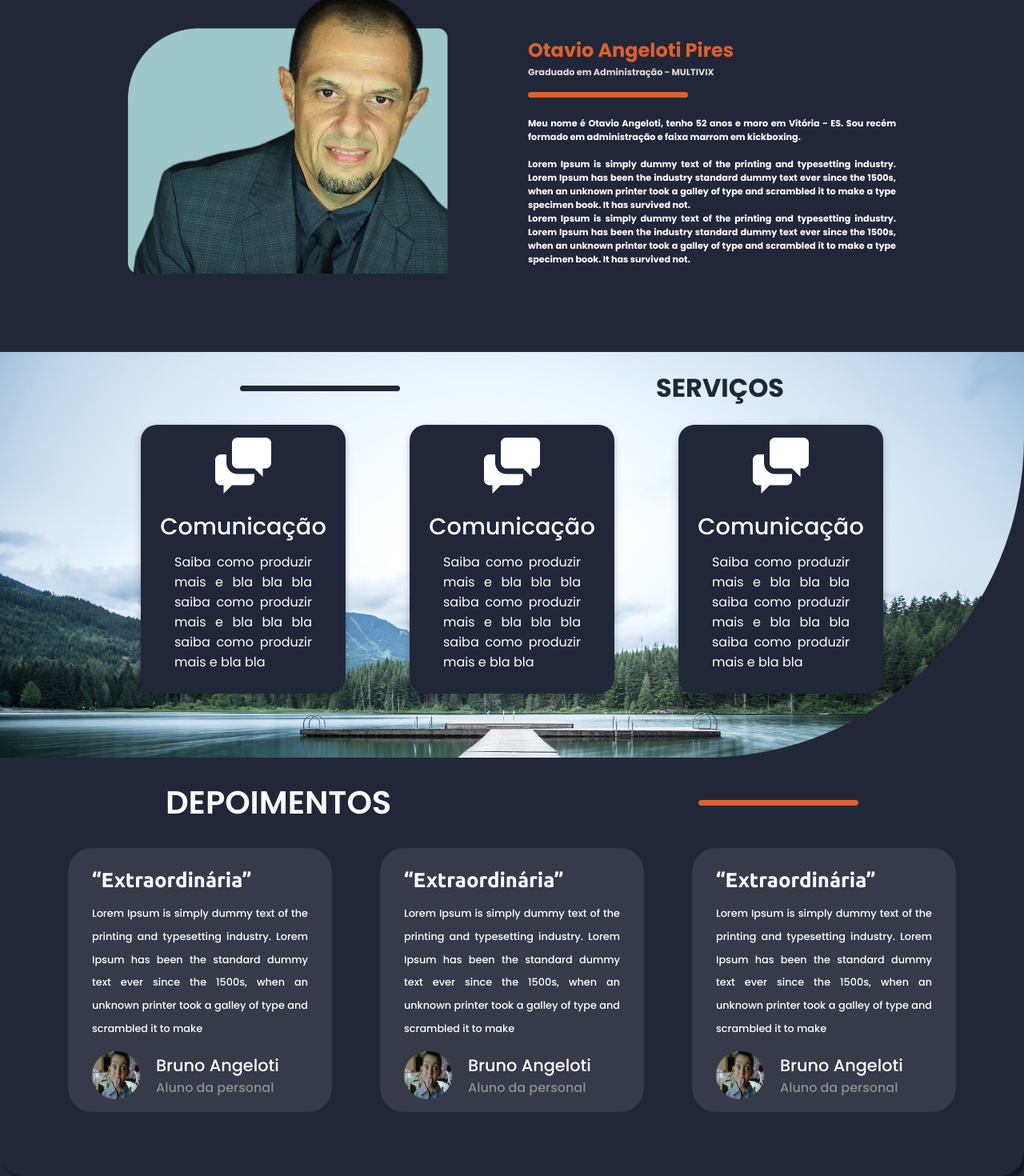
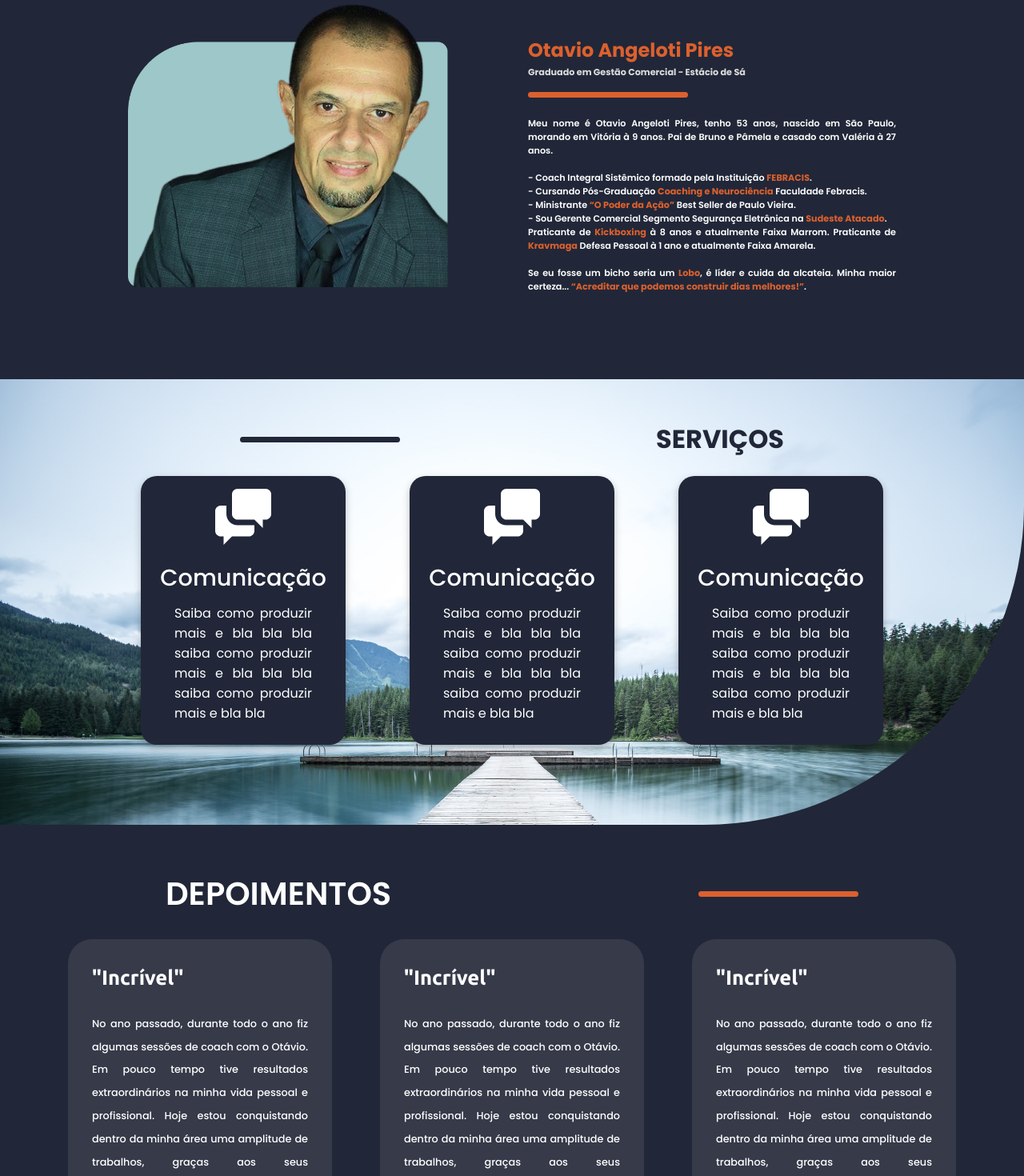
Before and after one commit to BrunoAngeloti/SiteOtavioCoach, a Next.js app: page / in a window 1280 px wide. Shown: the part 879-2349 px from the top of the page at 80% size. Built offline with nearby package versions, Linux system fonts and the light colour scheme.

Commit message:
Alguns conteudos colocados

```diff
--- a/components/CardDepositions.js
+++ b/components/CardDepositions.js
@@ -1,19 +1,18 @@
 import styles from '../styles/components/CardDepositions.module.scss'
 
-export function CardDepositions(){
+export function CardDepositions(props){
+    const {title, text, name, description, img} = props.people;
     return(
         <div className={styles.container}>
 
-            <h1>“Extraordinária”</h1>
-            <p>
-                Lorem Ipsum is simply dummy text of the printing and typesetting industry. Lorem Ipsum has been the standard dummy text ever since the 1500s, when an unknown printer took a galley of type and scrambled it to make
-            </p>
+            <h1>{title}</h1>
+            <p>{text}</p>
 
             <div className={styles.info}>
-                <img src="brunin.JPG" alt="bruno" />
+                <img src={img} alt="bruno" />
                 <div className={styles.title}>
-                    <h2>Bruno Angeloti</h2>
-                    <h3>Aluno da personal</h3>
+                    <h2>{name}</h2>
+                    <h3>{description}</h3>
                 </div>
             </div>
         </div>
--- a/containers/About.js
+++ b/containers/About.js
@@ -7,12 +7,16 @@ export function About(props) {
         <img src="/fotoPai.png"/>
         <div className={styles.textArea}>
             <h1>Otavio Angeloti Pires</h1>
-            <p>Graduado em Administração - MULTIVIX</p>
+            <p>Graduado em Gestão Comercial - Estácio de Sá</p>
             <Bar type="1"/>
             <p>
-                Meu nome é Otavio Angeloti, tenho 52 anos e moro em Vitória - ES. Sou recém formado em administração e faixa marrom em kickboxing.<br/><br/>
-                Lorem Ipsum is simply dummy text of the printing and typesetting industry. Lorem Ipsum has been the industry standard dummy text ever since the 1500s, when an unknown printer took a galley of type and scrambled it to make a type specimen book. It has survived not.<br/>
-                Lorem Ipsum is simply dummy text of the printing and typesetting industry. Lorem Ipsum has been the industry standard dummy text ever since the 1500s, when an unknown printer took a galley of type and scrambled it to make a type specimen book. It has survived not.
+                Meu nome é Otavio Angeloti Pires, tenho 53 anos, nascido em São Paulo, morando em Vitória à 9 anos. Pai de Bruno e Pâmela e casado com Valéria à 27 anos.<br/><br/>
+                - Coach Integral Sistêmico formado pela Instituição <strong>FEBRACIS</strong>.<br/>
+                - Cursando Pós-Graduação <strong>Coaching e Neurociência</strong> Faculdade Febracis.<br/>
+                - Ministrante <strong>“O Poder da Ação”</strong> Best Seller de Paulo Vieira.<br/>
+                - Sou Gerente Comercial Segmento Segurança Eletrônica na <strong>Sudeste Atacado</strong>.<br/>
+                Praticante de <strong>Kickboxing</strong> à 8 anos e atualmente Faixa Marrom. Praticante de <strong>Kravmaga</strong> Defesa Pessoal à 1 ano e atualmente Faixa Amarela.<br/><br/>
+                Se eu fosse um bicho seria um <strong>Lobo</strong>, é líder e cuida da alcateia. Minha maior certeza... <strong>“Acreditar que podemos construir dias melhores!”</strong>.
             </p>
         </div>
     </div>
--- a/containers/Depositions.js
+++ b/containers/Depositions.js
@@ -2,6 +2,30 @@ import { CardDepositions } from '../components/CardDepositions'
 import styles from '../styles/containers/Depositions.module.scss'
 
 import {Bar} from '../components/Bar'
+
+const depositions = [
+    {
+        name: 'Pâmela Cristina',
+        description: 'Personal training',
+        title: '"Incrível"',
+        text: 'No ano passado, durante todo o ano fiz algumas sessões de coach com o Otávio. Em pouco tempo tive resultados extraordinários na minha vida pessoal e profissional. Hoje estou conquistando dentro da minha área uma amplitude de trabalhos, graças aos seus direcionamentos. Eu indiquei e indico o trabalho dele para todos aqueles que precisam abrir a mente e se direcionar no mundo profissional',
+        img: 'depositions/Pamela.png'
+    },
+    {
+        name: 'Pâmela Cristina',
+        description: 'Personal training',
+        title: '"Incrível"',
+        text: 'No ano passado, durante todo o ano fiz algumas sessões de coach com o Otávio. Em pouco tempo tive resultados extraordinários na minha vida pessoal e profissional. Hoje estou conquistando dentro da minha área uma amplitude de trabalhos, graças aos seus direcionamentos. Eu indiquei e indico o trabalho dele para todos aqueles que precisam abrir a mente e se direcionar no mundo profissional',
+        img: 'depositions/Pamela.png'
+    },
+    {
+        name: 'Pâmela Cristina',
+        description: 'Personal training',
+        title: '"Incrível"',
+        text: 'No ano passado, durante todo o ano fiz algumas sessões de coach com o Otávio. Em pouco tempo tive resultados extraordinários na minha vida pessoal e profissional. Hoje estou conquistando dentro da minha área uma amplitude de trabalhos, graças aos seus direcionamentos. Eu indiquei e indico o trabalho dele para todos aqueles que precisam abrir a mente e se direcionar no mundo profissional',
+        img: 'depositions/Pamela.png'
+    },
+]
 
 export function Depositions(props){
     return(
@@ -11,9 +35,11 @@ export function Depositions(props){
                 <Bar type="1"/>
             </div>
             <div className={styles.content}>
-                <CardDepositions />
-                <CardDepositions />
-                <CardDepositions />
+                {depositions.map((dep, index) => {
+                    return(
+                        <CardDepositions people={dep} key={index}/>
+                    )
+                })}
             </div>
         </div>
     )
--- a/containers/Header.js
+++ b/containers/Header.js
@@ -63,11 +63,10 @@ export function Header(props) {
     <div
       className={styles.container}
       style={{
-        position: buttonActive && !background ? 'relative' : 'fixed',
         transition: buttonActive && !background ? '0s' : '0.5s',
         top: !visible ? -200 : 0,
         background: background || buttonActive ? '#9DC7C8' : 'transparent',
-        boxShadow: background ? '0px 2px 10px rgba(0, 0, 0, 0.25)' : 'none'
+        boxShadow: background || buttonActive ? '0px 2px 10px rgba(0, 0, 0, 0.25)' : 'none'
       }}
     >
       <div className={buttonActive ? styles.active : styles.content}>
--- a/containers/Main.js
+++ b/containers/Main.js
@@ -9,7 +9,7 @@ export function Main() {
           <p>Olá,</p>
           <p>sou <strong>Otavio Angeloti</strong></p>
           <div className={styles.description}>
-            Analista de perfil comportamental<br/>
+            Analista de perfil comportamental CIS ASSESSMENT<br/>
             Coach integral sistemico
           </div>
           <button>COMECE HOJE</button>
--- a/styles/components/CardDepositions.module.scss
+++ b/styles/components/CardDepositions.module.scss
@@ -1,8 +1,8 @@
 .container {
     display: flex;
     flex-direction: column;
-    height: 380px;
-    width: 380px;
+    height: 530px;
+    width: 450px;
     background-color: rgba(231, 223, 221, 0.1);
     align-items: flex-start;
     justify-content: space-around;
@@ -62,7 +62,7 @@
 
 @media (max-width: 1400px){
     .container {
-        height: 330px;
+        height: 530px;
         width: 330px;
         padding: 25px 30px;
         h1 {
--- a/styles/containers/About.module.scss
+++ b/styles/containers/About.module.scss
@@ -34,9 +34,13 @@
         color: white;
         margin-top: 1.5rem;
         width: 100%;
-        font-weight: bold;
+        font-weight: 600;
         text-align: justify;
         font-family: 'Poppins', sans-serif;
+
+        strong{
+            color: var(--Orange)
+        }
     }
 }
 
@@ -106,10 +110,14 @@
     }
 
 }
+@media (max-width: 680px){
+    .container {
+        padding: 1.5rem 6rem 4rem 6rem;
+    }
+}
 
 @media (max-width: 600px){
     .container {
-        padding: 1.5rem 6rem 4rem 6rem;
         img {
             width: 350px;
             bottom: 0;
@@ -129,6 +137,12 @@
         }
     }
 
+}
+
+@media (max-width: 500px){
+    .container {
+        padding: 1.5rem 2rem 2rem 2rem;
+    }
 }
 
 @media (max-width: 400px){
--- a/styles/containers/Contact.module.scss
+++ b/styles/containers/Contact.module.scss
@@ -7,6 +7,7 @@
     flex-direction: row;
     padding:30px 0px;
     background-color:var(--Light-blue);
+    box-shadow: inset 0px 5px 5px rgba(0, 0, 0, 0.5);
 }
 
 .content{
--- a/styles/containers/Depositions.module.scss
+++ b/styles/containers/Depositions.module.scss
@@ -5,9 +5,9 @@
     width: 100%;
     height: 100%;
     flex-direction: column;
-    padding: 0px 15px 80px 15px;
+    padding: 30px 15px 100px 15px;
     border-radius: 0px 0px 30px 30px;
-    box-shadow: 4px 4px 5px rgba(0, 0, 0, 0.5);
+
 
 }
 
--- a/styles/containers/Header.module.scss
+++ b/styles/containers/Header.module.scss
@@ -3,7 +3,7 @@
     position: fixed;
     right: 0;
     top: 0;
-    gap: 4rem;
+    gap: 2.2rem;
     width: 100%;
     padding: 2rem 3rem 2rem 3rem;
     justify-content: center;
@@ -13,7 +13,7 @@
 
     .content, .active{
         display: flex;
-        gap: 4rem;
+        gap: 2.2rem;
         a {
             font-size: 1.3rem;
             font-family: 'Ubuntu', sans-serif;
--- a/styles/containers/Main.module.scss
+++ b/styles/containers/Main.module.scss
@@ -217,7 +217,7 @@
         color: black;
         text-align: left;
         font-weight: 600;
-        font-size: 0.8rem;
+        font-size: 0.7rem;
     }
 
 }
--- a/styles/containers/Services.module.scss
+++ b/styles/containers/Services.module.scss
@@ -3,12 +3,12 @@
     align-items: center;
     justify-content:center;
     flex-direction: column;
-    padding: 0px 15px 80px 15px;
+    padding: 30px 15px 100px 15px;
     height: 100%;
     background-image: url("/fundoServices2.jpg");
     border-radius: 0px 0px 700px 0px;
     background-repeat: no-repeat;
-    background-attachment: fixed;
+
     background-size: cover;
 
     .header {
```
Also changed, not shown: public/depositions/Pamela.png (added).
